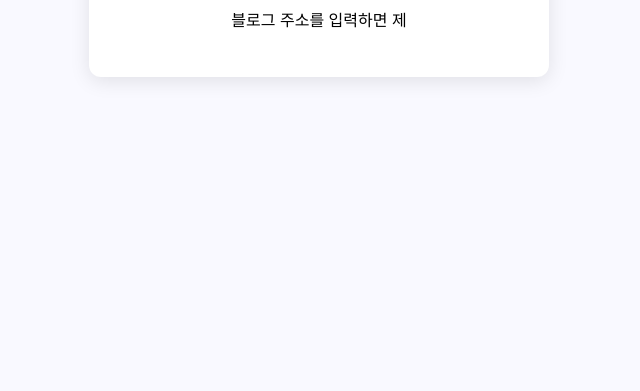
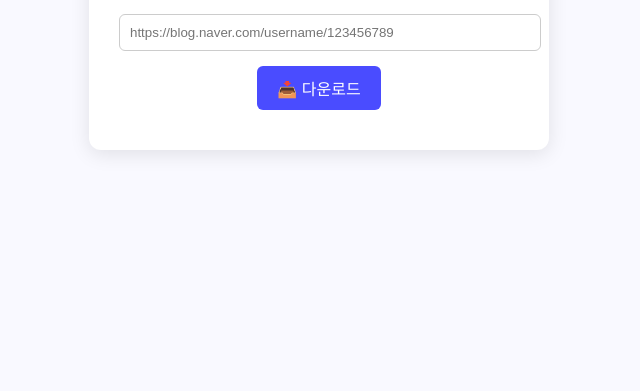
Before and after one commit to dadream00/naver-blog-md-downloader, a website: page index.html in a window 1280 px wide. Shown: the part 425-816 px from the top of the page, without its empty margins (321-961 px from the left). Drawn offline with Linux system fonts and the light colour scheme.

Commit message:
Update index.html

```diff
--- a/index.html
+++ b/index.html
@@ -52,4 +52,37 @@
 <body>
   <div class="container">
     <h1>네이버 블로그 다운로더</h1>
-    <p>블로그 주소를 입력하면 제
+    <p>블로그 주소를 입력하면 제목+본문을 마크다운으로 저장합니다.</p>
+    <input type="text" id="url" placeholder="https://blog.naver.com/username/123456789" />
+    <button onclick="download()">📥 다운로드</button>
+    <div id="error" class="error"></div>
+  </div>
+
+  <script>
+    async function download() {
+      const url = document.getElementById("url").value.trim();
+      const errorDiv = document.getElementById("error");
+      errorDiv.textContent = "";
+
+      if (!url) {
+        errorDiv.textContent = "URL을 입력하세요.";
+        return;
+      }
+
+      try {
+        const res = await fetch(`/api/convert?url=${encodeURIComponent(url)}`);
+        if (!res.ok) throw new Error("변환 실패");
+        const blob = await res.blob();
+        const a = document.createElement("a");
+        a.href = URL.createObjectURL(blob);
+        a.download = "naver-blog.md";
+        document.body.appendChild(a);
+        a.click();
+        a.remove();
+      } catch (err) {
+        errorDiv.textContent = "변환 실패. 주소를 확인하세요.";
+      }
+    }
+  </script>
+</body>
+</html>
```
